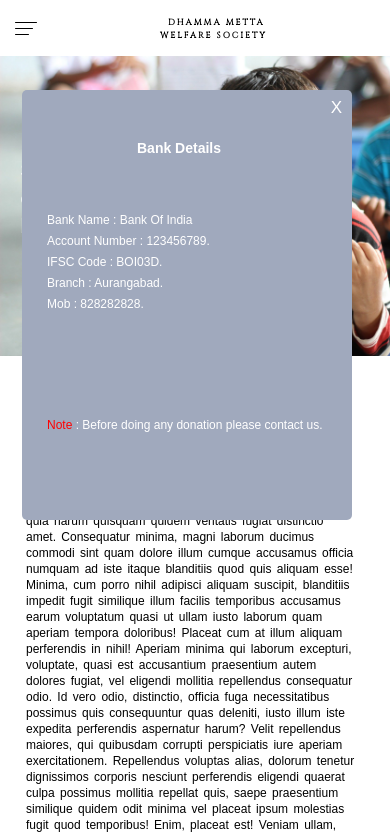
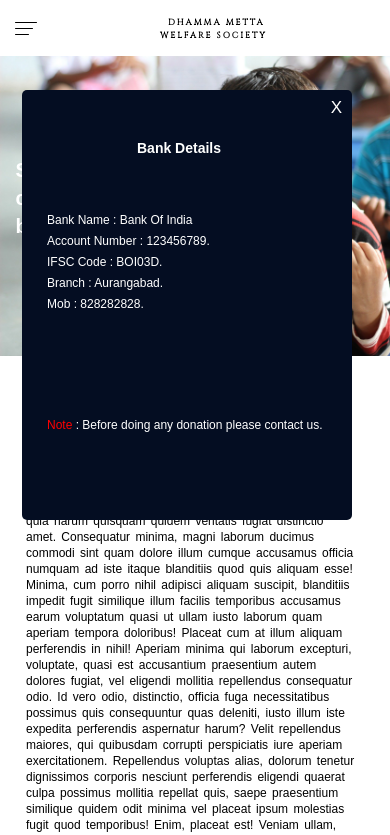
Before and after one commit to chakmakamal/dmws, a plain HTML site: page index.html in a window 390 px wide. Both pictures are taken after a click on the button "Help". Shown: the top 835 px of the page. Drawn offline with Linux system fonts and the light colour scheme.

Commit message:
Update style.css

```diff
--- a/style.css
+++ b/style.css
@@ -424,7 +424,7 @@ outline: none;
                 letter-spacing: 1px;
                 position : relative;
                 top: 100px;
-                left: -165px;
+                left: -170px;
                 text-align:left;
 
 
@@ -592,7 +592,7 @@ outline: none;
             text-decoration: none;
         }
         #donatePage{
-            background-color: #a0a9bd;
+            background-color: #040d22;
             display: none;
             height: 430px;
             opacity: 1;
```
